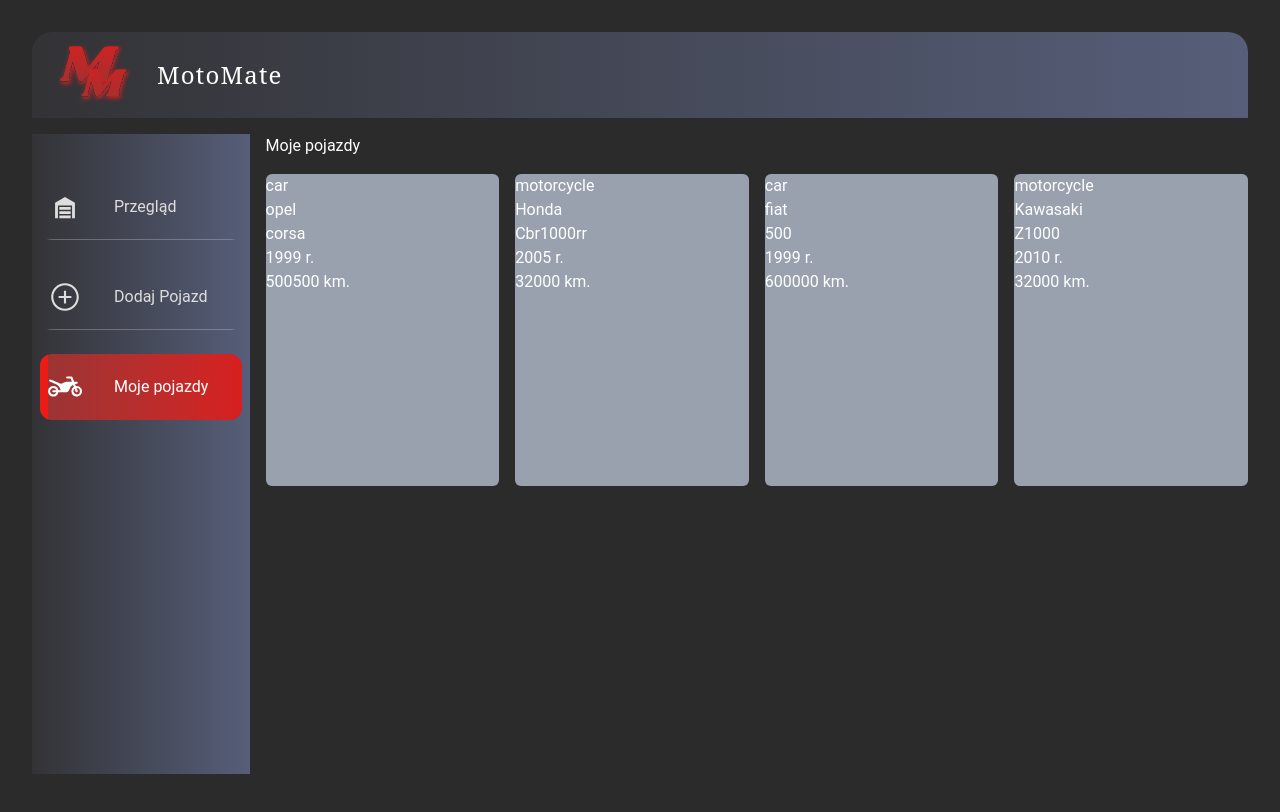
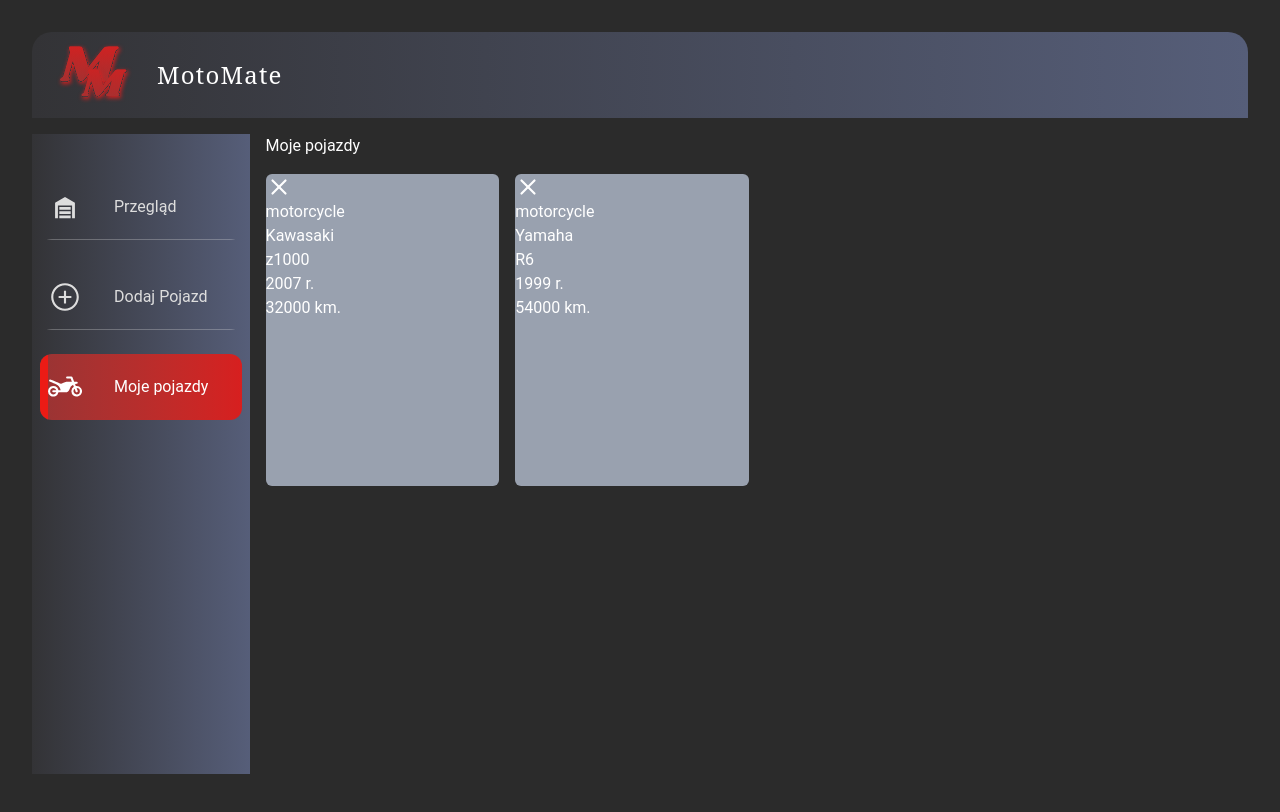
Before and after one commit to kamil-plewinski/moto-mate, a React (Vite) app: page /my-vehicles in a window 1280 px wide. Shown: the top 812 px of the page. Built offline with nearby package versions, Linux system fonts and the light colour scheme; data requests are answered from the project's data file; a web font is replaced by a local one.

Commit message:
feat: add vehicle deletion functionality

```diff
--- a/db.json
+++ b/db.json
@@ -1,37 +1,22 @@
 {
   "vehicles": [
     {
-      "type": "car",
-      "brand": "opel",
-      "model": "corsa",
-      "year": 1999,
-      "odometer": 500500,
-      "id": "K1eNZbIml2g"
-    },
-    {
       "type": "motorcycle",
-      "brand": "Honda",
-      "model": "Cbr1000rr",
-      "year": 2005,
+      "photo": "/img/ds_30-mode-4783281_640.jpg",
+      "brand": "Kawasaki",
+      "model": "z1000",
+      "year": 2007,
       "odometer": 32000,
-      "id": "mpL_Hq4gf0I"
-    },
-    {
-      "type": "car",
-      "brand": "fiat",
-      "model": "500",
-      "year": 1999,
-      "odometer": 600000,
-      "id": "2LGY35ioG-I"
+      "id": "46QXRRYW0Tg"
     },
     {
       "type": "motorcycle",
       "photo": "/img/ds_30-mode-4783281_640.jpg",
-      "brand": "Kawasaki",
-      "model": "Z1000",
-      "year": 2010,
-      "odometer": 32000,
-      "id": "lopAVkME67o"
+      "brand": "Yamaha",
+      "model": "R6",
+      "year": 1999,
+      "odometer": 54000,
+      "id": "7g7sI1aMNys"
     }
   ],
   "$schema": "./node_modules/json-server/schema.json"
--- a/src/components/page-components/my-vehicles/VehicleCard.tsx
+++ b/src/components/page-components/my-vehicles/VehicleCard.tsx
@@ -1,12 +1,24 @@
 import type { VehicleType } from "./vehicleType";
+import { X } from "lucide-react";
 
 type VehicleCardProps = {
   vehicle: VehicleType;
+  deleteVehicle: (id: number) => void;
 };
 
-export default function VehicleCard({ vehicle } : VehicleCardProps) {
+export default function VehicleCard({
+  vehicle,
+  deleteVehicle,
+}: VehicleCardProps) {
   return (
     <div className="bg-gray-400 rounded-md">
+      <X
+        size={26}
+        className="cursor-pointer hover:text-[#D71F1F] transition-colors duration-200 "
+        onClick={() => {
+          deleteVehicle(vehicle.id);
+        }}
+      />
       <p>{vehicle.type}</p>
       <p>{vehicle.brand}</p>
       <p>{vehicle.model}</p>
--- a/src/pages/MyVehiclesPage.tsx
+++ b/src/pages/MyVehiclesPage.tsx
@@ -31,8 +31,32 @@
     fetchVehicles();
   }, []);
 
+  const deleteVehicle = async (id: number) => {
+    try {
+      const res = await fetch(`http://localhost:3001/vehicles/${id}`, {
+        method: "DELETE",
+      });
+
+      if (!res.ok) {
+        throw new Error("Nie udało się usunąć pojazdu");
+      }
+
+      setVehiclesList((prev) => {
+        return prev.filter((vehicle) => vehicle.id !== id);
+      });
+    } catch (err) {
+      console.log("Wystąpił błąd", err);
+    }
+  };
+
   const renderedVehicles = vehiclesList.map((vehicle) => {
-    return <VehicleCard key={vehicle.id} vehicle={vehicle} />;
+    return (
+      <VehicleCard
+        key={vehicle.id}
+        vehicle={vehicle}
+        deleteVehicle={deleteVehicle}
+      />
+    );
   });
 
   let content;
```
